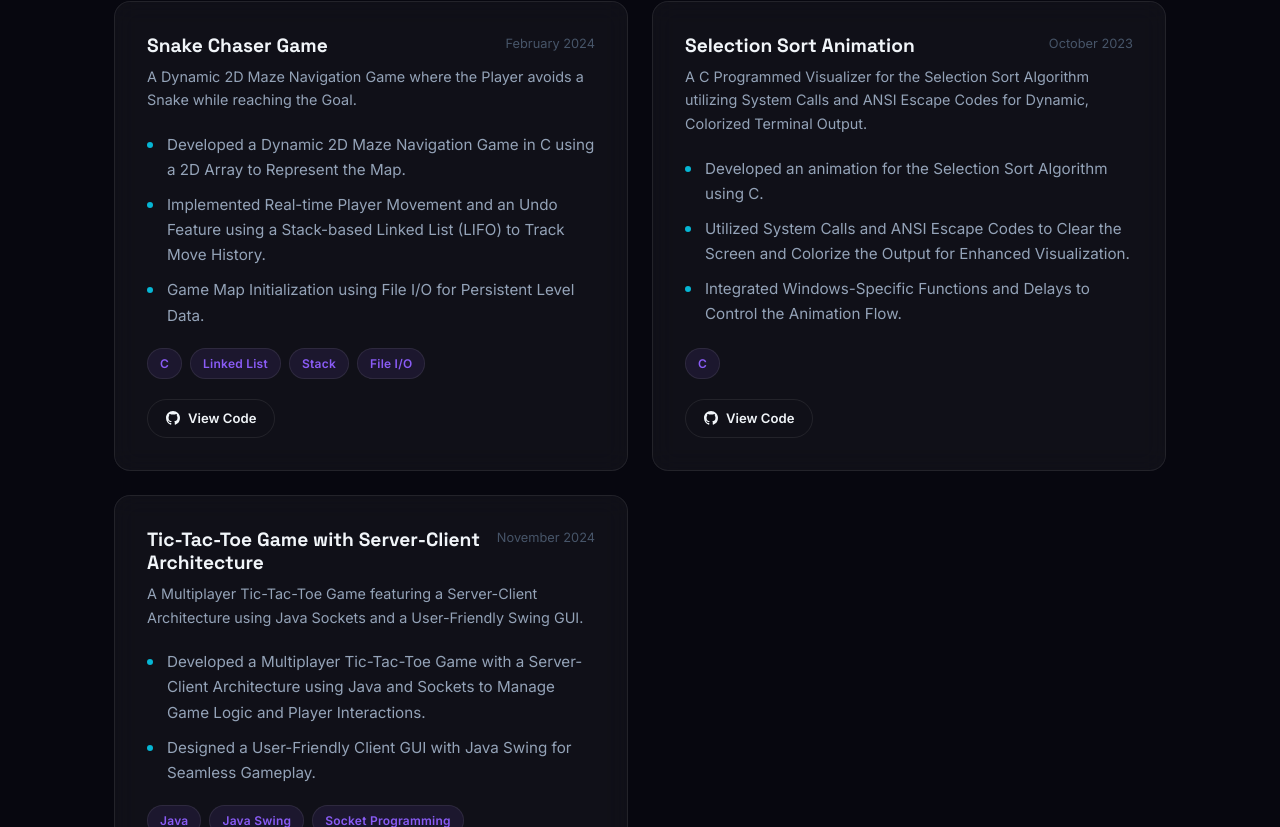
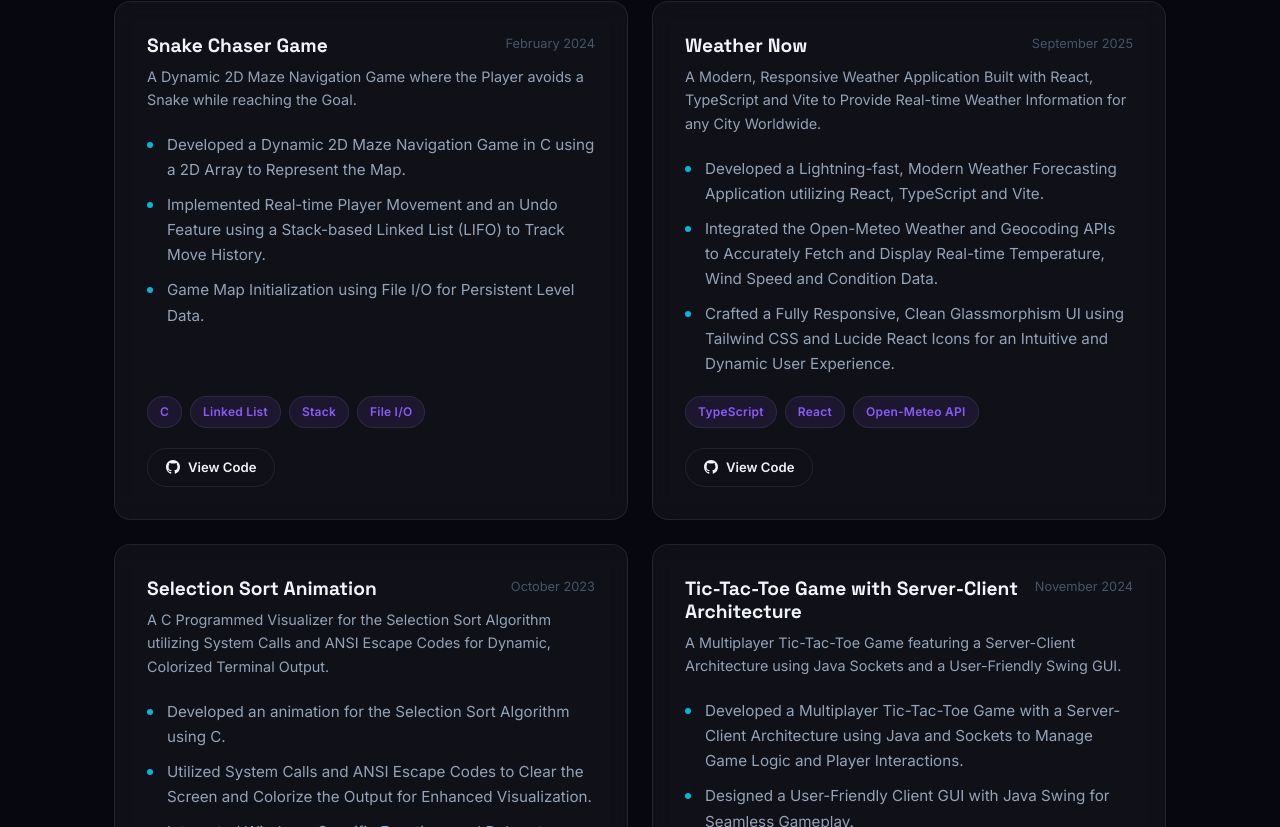
Before and after one commit to AyushHL/Portfolio, a React (Vite) app in the folder Frontend/: page / in a window 1280 px wide. Shown: the part 4273-5100 px from the top of the page. Built offline with nearby package versions, Linux system fonts and the light colour scheme.

Commit message:
feat: Add Weather Now Project to Portfolio
Added a new project 'Weather Now' with details including description, features, tech stack, and GitHub link.

```diff
--- a/Frontend/src/data/portfolio.ts
+++ b/Frontend/src/data/portfolio.ts
@@ -133,6 +133,20 @@ export const projects: Project[] = [
     github: "https://github.com/AyushHL/Snake-Chaser-Game",
     period: "February 2024",
   },
+    {
+    id: "weather-now",
+    title: "Weather Now",
+    description:
+      "A Modern, Responsive Weather Application Built with React, TypeScript and Vite to Provide Real-time Weather Information for any City Worldwide.",
+    bullets: [
+      "Developed a Lightning-fast, Modern Weather Forecasting Application utilizing React, TypeScript and Vite.",
+      "Integrated the Open-Meteo Weather and Geocoding APIs to Accurately Fetch and Display Real-time Temperature, Wind Speed and Condition Data.",
+      "Crafted a Fully Responsive, Clean Glassmorphism UI using Tailwind CSS and Lucide React Icons for an Intuitive and Dynamic User Experience.",
+    ],
+    techStack: ["TypeScript", "React", "Open-Meteo API"],
+    github: "https://github.com/AyushHL/Weather-Now",
+    period: "September 2025",
+  },
   {
     id: "selection-sort-animation",
     title: "Selection Sort Animation",
```
